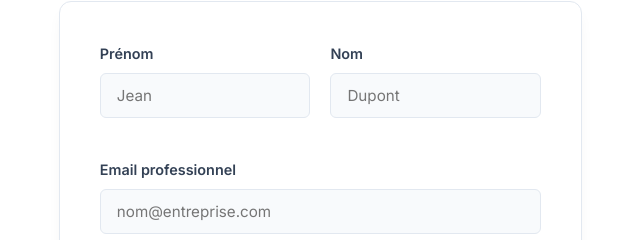
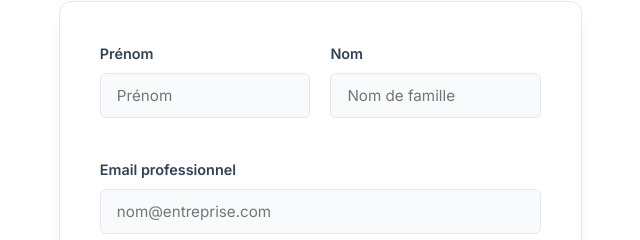
Before and after one commit to sajidmarzouqy/sajidmarzouqy.github.io, a plain HTML site: page contact.html in a window 1280 px wide. Shown: the part 139-379 px from the top of the page, 534-1174 px from the left. Drawn offline with Linux system fonts and the light colour scheme.

Commit message:
Update contact.html

```diff
--- a/contact.html
+++ b/contact.html
@@ -276,8 +276,8 @@
             if(document.getElementById('label-message')) document.getElementById('label-message').innerText = isEn ? "Message" : "Message";
             if(document.getElementById('my-form-button')) document.getElementById('my-form-button').innerText = isEn ? "Send Message" : "Envoyer le message";
 
-            document.getElementById('prenom').placeholder = isEn ? "John" : "Jean";
-            document.getElementById('nom').placeholder = isEn ? "Doe" : "Dupont";
+            document.getElementById('prenom').placeholder = isEn ? "First name" : "Prénom";
+            document.getElementById('nom').placeholder = isEn ? "Last name" : "Nom de famille";
             document.getElementById('email').placeholder = isEn ? "name@company.com" : "nom@entreprise.com";
             document.getElementById('company').placeholder = isEn ? "Company Name" : "Nom de l'entreprise";
             document.getElementById('message').placeholder = isEn ? "Hello Sajid, we have an opportunity..." : "Bonjour Sajid, nous avons une opportunité...";
```
